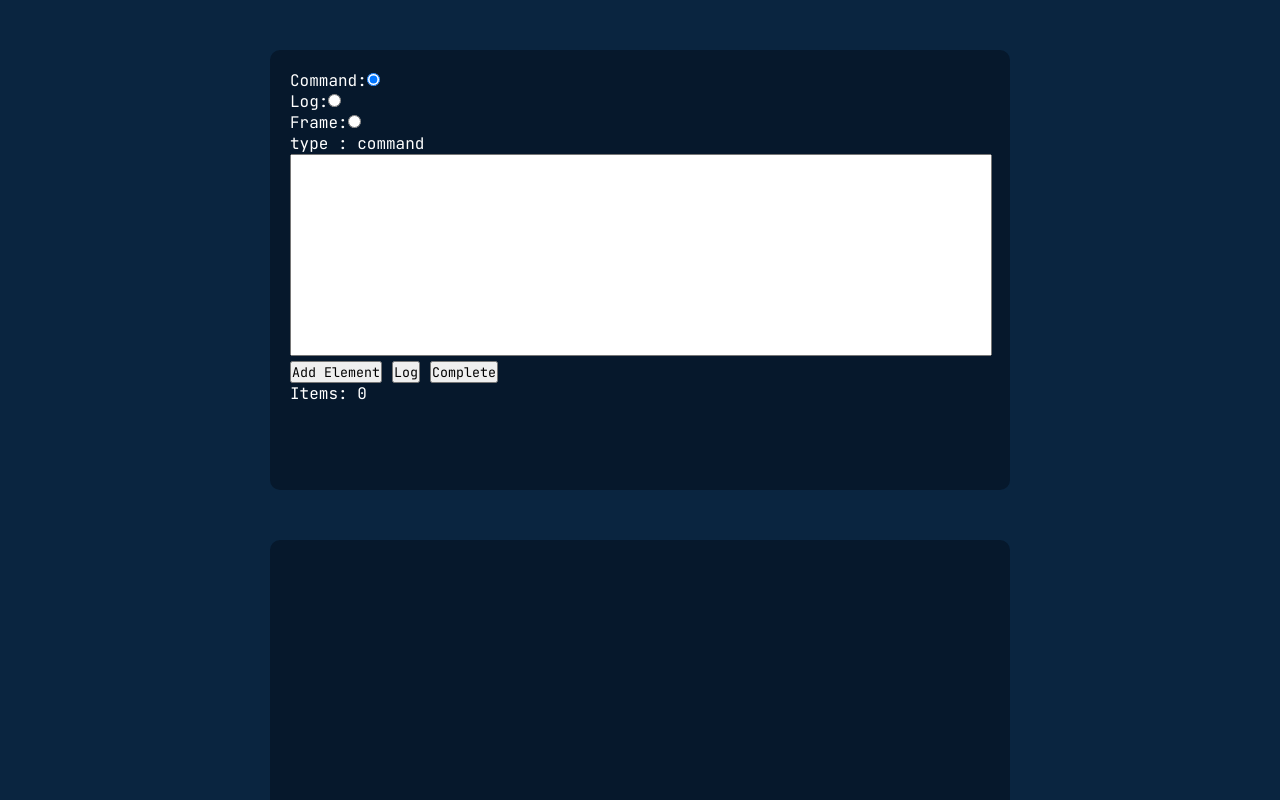
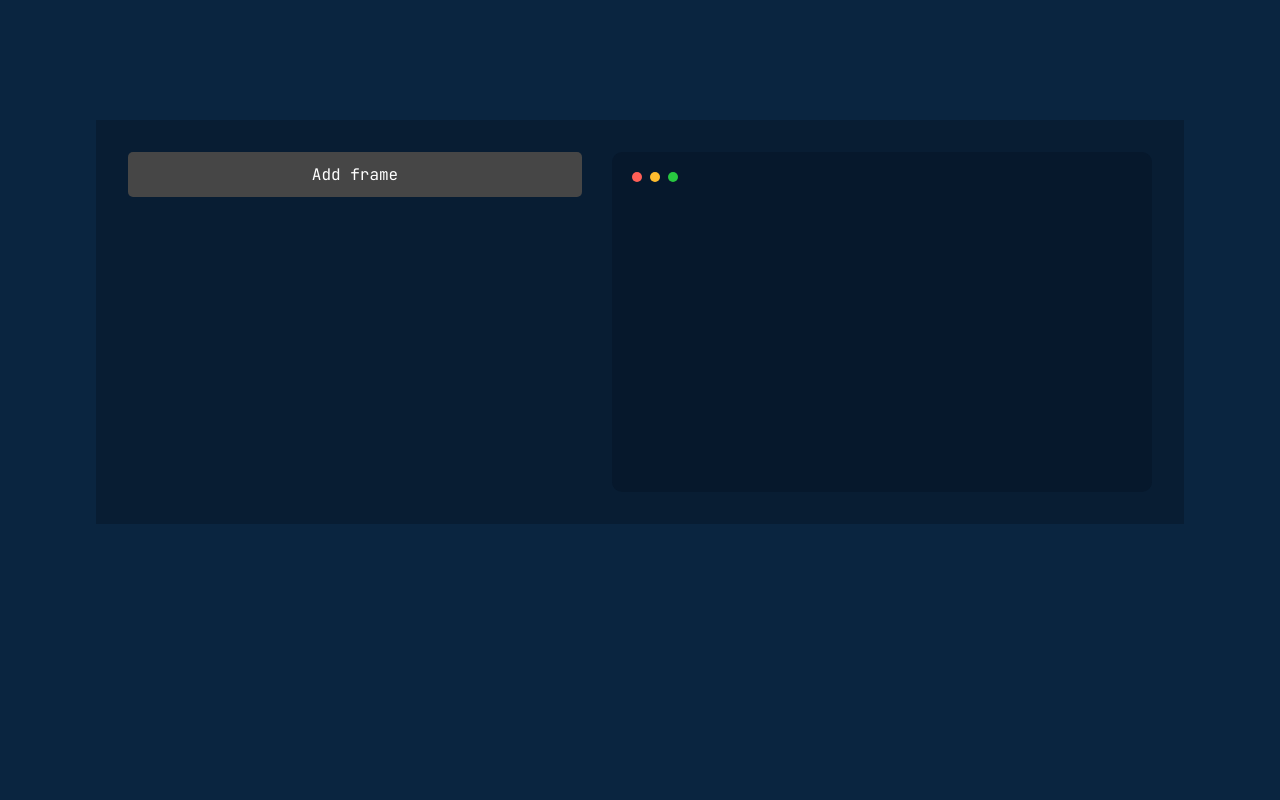
Before and after one commit to vlad-stohnii/cli-generator, a React (Create React App) app: page / in a window 1280 px wide. Shown: the top 800 px of the page. Built offline with nearby package versions, Linux system fonts and the light colour scheme.

Commit message:
redesign and refactor

```diff
--- a/package.json
+++ b/package.json
@@ -10,6 +10,7 @@
     "react": "^18.1.0",
     "react-dom": "^18.1.0",
     "react-scripts": "5.0.1",
+    "styled-components": "^5.3.5",
     "typescript": "^4.6.4"
   },
   "scripts": {
@@ -35,5 +36,8 @@
       "last 1 firefox version",
       "last 1 safari version"
     ]
+  },
+  "devDependencies": {
+    "@types/styled-components": "^5.1.25"
   }
 }
--- a/src/App.css
+++ b/src/App.css
@@ -13,6 +13,18 @@ button {
   margin-right: 10px;
 }
 
+.App {
+  display: flex;
+  flex-direction: row;
+  width: 1024px;
+  height: 500px;
+  margin: 120px auto;
+  background-color: #081d33;
+  justify-content: space-between;
+  align-items: center;
+}
+
+/*EDITOR*/
 .editor textarea {
   width: 100%;
   color: black;
@@ -20,14 +32,9 @@ button {
   resize: none;
 }
 
+/*TERMINAL*/
+.terminal__container {
 
-.terminal__container, .editor {
-  margin: 50px auto;
-  height: 400px;
-  width: 700px;
-  background-color: #06182c;
-  border-radius: 10px;
-  padding: 20px;
 }
 
 .cursor {
@@ -45,18 +52,6 @@ button {
   margin-left: 5px;
 }
 
-.log::before {
-  content: '> ';
-}
-.log-next-line {
-  margin-left: 20px;
-}
-
-.result {
-  color: lightgray;
-}
-
-
 @keyframes blink {
   50% {
     background-color: transparent;
--- a/src/App.tsx
+++ b/src/App.tsx
@@ -1,7 +1,10 @@
 import React, { useEffect, useState } from 'react';
 import './App.css';
 import ConsoleObject from './ConsoleObject';
-import Editor from './Editor';
+import styled from 'styled-components';
+import EditorSide from './components/EditorSide';
+import Dots from './components/Dots';
+import PlayButton from './components/PlayButton';
 
 type Data = (string | string[][])[]
 
@@ -10,6 +13,9 @@ function App() {
   const [trigger, setTrigger] = useState(false);
   const [index, setIndex] = useState(0);
   const rerenderFunc = () => setRerender(!rerender)
+
+  const [dataFromEditor, setDataFromEditor] = useState<any>(null);
+
   const [dataForRender, setDataForRender] = useState<Data>([])
   const [data, setData] = useState<Data>([]);
   const setTerminal = (data: any[]) => {
@@ -37,15 +43,61 @@ function App() {
 
 
   return (
-    <div className="App">
-      <Editor setTerminal={setTerminal}/>
-      <div className={'terminal__container'}>
+    <Application>
+      <EditorSide setDataFromEditor={setDataFromEditor} data={dataForRender}/>
+      <Terminal>
+        <StartButton onClick={() => {
+          let id = window.setTimeout(function() {}, 0);
+          while (id--) {
+            window.clearTimeout(id);
+          }
+          setTerminal(dataFromEditor)}}>
+          <PlayButton />
+        </StartButton>
+        <Dots/>
         {data.map((item, index) => {
           return <ConsoleObject key={index} setRerender={rerenderFunc} item={item} />;
         })}
-      </div>
-    </div>
+      </Terminal>
+    </Application>
   );
 }
 
+
+const StartButton = styled.button`
+position: absolute;
+  top: 0;
+  left: 0;
+  width: 100%;
+  height: 100%;
+  background: none;
+  border: none;
+  border-radius: 10px;
+  opacity: 0;
+  &:hover {
+    background: white;
+    opacity: 0.1;
+  }
+`
+
+const Terminal = styled.div`
+  position: relative;
+  height: 300px;
+  min-width: 500px;
+  background-color: #06182c;
+  border-radius: 10px;
+  padding: 20px;
+`
+const Application = styled.div`
+  display: flex;
+  flex-direction: row;
+  width: 1024px;
+  margin: 120px auto;
+  padding: 32px;
+  background-color: #081d33;
+  justify-content: center;
+  gap: 30px;
+  align-items: flex-start;
+`
+
 export default App;
--- a/src/Editor.tsx
+++ b/src/Editor.tsx
@@ -1,4 +1,5 @@
 import React, { useState } from 'react';
+import styled from 'styled-components';
 
 interface Props {
   setTerminal: (data: any[]) => void
@@ -6,14 +7,14 @@ interface Props {
 
 const Editor:React.FC<Props> = ({setTerminal}) => {
 
-  const [type, setType] = useState('command')
+  const [type, setType] = useState('prompt')
   const [result, setResult] = useState<any[]>([]);
   const [textarea, setTextarea] = useState<string>('');
   const [frameIndex, setFrameIndex] = useState<number>(0);
   const [frameArray, setFrameArray] = useState<string[][]>([])
   const renderFunc = () => {
     setTerminal(result)
-    setType('command');
+    setType('prompt');
     setResult([]);
     setTextarea('')
   }
@@ -52,28 +53,26 @@ const Editor:React.FC<Props> = ({setTerminal}) => {
   }
 
   const isDisabled = () => {
-    if(type === 'command' || type === 'log') {
+    if(type === 'prompt' || type === 'output') {
       return false
     }
-    return !(type === 'frame' && frameArray.length !== 0);
+    return !(type === 'frames' && frameArray.length !== 0);
 
   }
 
 
   const saveElement = () => {
-    if(type === 'command') {
+    if(type === 'prompt') {
       const com = "<c>" + textarea +"<c>"
       setResult([...result, com]);
       setTextarea('')
     }
-    if(type === 'log') {
+    if(type === 'output') {
       let tempArray = textarea.split('\n');
       setResult([...result, [tempArray.map(i => '<cons>' + i + '<cons>')]])
-      // const cons = "<cons>" + textarea +"<cons>"
-      // setResult([...result, cons]);
       setTextarea('')
     }
-    if(type === 'frame') {
+    if(type === 'frames') {
       let tempArray = [...frameArray];
       tempArray[frameIndex] = textarea.split('\n');
       setResult([...result, tempArray.map((frame) => frame.map(i => '<cons>' + i + '<cons>'))]);
@@ -83,34 +82,44 @@ const Editor:React.FC<Props> = ({setTerminal}) => {
     }
   }
    return (
-    <div className={'editor'}>
-      <div>
-        <div>
-          <label htmlFor={'com'}>Command:</label>
-          <input id={'com'} checked={type === 'command'} type='radio' name={'type'} value={'command'}  onChange={(e) => setType(e.target.value)}/>
-        </div>
-        <div>
-          <label htmlFor={'log'}>Log:</label>
-          <input id={'log'} checked={type === 'log'} type='radio' name={'type'} value={'log'} onChange={(e) => setType(e.target.value)}/>
-        </div>
-        <div>
-          <label htmlFor={'frame'}>Frame:</label>
-          <input id={'frame'} checked={type === 'frame'} type='radio' name={'type'} value={'frame'} onChange={(e) => setType(e.target.value)}/>
-        </div>
-      </div>
-      type : {type}
-      <textarea disabled={isDisabled()} value={textarea} onChange={(e) => setTextarea(e.target.value)}/>
-      <button onClick={saveElement}>Add Element</button>
-      <button onClick={() => console.log(result)}>Log</button>
-      <button onClick={renderFunc}>Complete</button>
-      {type === 'frame' && <>
-        <button onClick={addFrame}>Add Frame</button>
-        <button onClick={nextFrame}>Next Frame</button>
-        <button onClick={prevFrame}>Prev Frame</button>
-          Frames: {frameArray.length} Current: {isDisabled() ? 0:  frameIndex + 1}</>}
-      <div>Items: {result.length}</div>
-    </div>
+       <StyledEditor className={'editor'}>
+         <EditorTypes>
+           <TypesItem selected={type === 'prompt'} onClick={() => setType('prompt')}>
+             Prompt
+           </TypesItem>
+           <TypesItem selected={type === 'output'} onClick={() => setType('output')}>
+             Output
+           </TypesItem>
+           <TypesItem selected={type === 'frames'} onClick={() => setType('frames')}>
+             Frames
+           </TypesItem>
+         </EditorTypes>
+         <textarea disabled={isDisabled()} value={textarea} onChange={(e) => setTextarea(e.target.value)}/>
+         <button onClick={saveElement}>Add Element</button>
+         {/*<button onClick={renderFunc}>Complete</button>*/}
+         {type === 'frames' && <>
+           <button onClick={addFrame}>Add Frame</button>
+           <button onClick={nextFrame}>Next Frame</button>
+           <button onClick={prevFrame}>Prev Frame</button>
+         </>}
+       </StyledEditor>
   );
 };
 
+const StyledEditor = styled.div`
+  margin-left: 30px;
+`
+const EditorTypes = styled.div`
+  display: flex;
+  flex-direction: row;
+  width: 100%;
+  justify-content: space-around;
+`
+
+const TypesItem = styled.div<{selected: boolean}>`
+  width: 100%;
+  text-align: center;
+  background: ${({selected}) => selected ? '#4d4d4d' : '#8d8d8d'};
+`
+
 export default Editor;
--- a/src/FrameRender.tsx
+++ b/src/FrameRender.tsx
@@ -17,7 +17,7 @@ const FrameRender:React.FC<Props> = ({item, setRerender}) => {
   }
   useEffect(() => {
     let content: any[] = []
-    item[frameIndex].map((i) => {
+    item[frameIndex].forEach((i) => {
       const consoleText = i.match(/<cons>((?!<c>|<res>|<cons>).)*<cons>/g)
         if(consoleText) {
           content.push(consoleText[0].split('<cons>')[1])
--- a/src/Writer.tsx
+++ b/src/Writer.tsx
@@ -35,7 +35,7 @@ const Writer: React.FC<Props> = ({setIsRerender, content = ''}) => {
   }, [typedSuperpower])
   return (
       <div className={'command-line'}>
-          $<span className={'command'}>
+          ~ <span className={'command'}>
             {typedSuperpower}
         <span ref={cursor} className={'cursor'}>&nbsp;</span>
           </span>
--- /dev/null
+++ b/src/components/Dots.tsx
@@ -0,0 +1,26 @@
+import React from 'react';
+import styled from 'styled-components';
+
+const Dots = () => {
+  return (
+    <DotsStyle>
+      <div style={{background: '#ff5f57'}}/>
+      <div style={{background: '#febc2e'}}/>
+      <div style={{background: '#28c840'}}/>
+    </DotsStyle>
+  );
+};
+
+const DotsStyle = styled.div`
+  display: flex;
+  margin-bottom: 8px;
+  flex-direction: row;
+  gap: 8px;
+  div {
+    width: 10px;
+    height: 10px;
+    border-radius: 50%;
+  }
+`
+
+export default Dots;
--- /dev/null
+++ b/src/components/EditItem.tsx
@@ -0,0 +1,74 @@
+import React, { useState } from 'react';
+import styled from 'styled-components';
+import NewEditor from './NewEditor';
+
+interface Props {
+  item: any;
+  setData: React.Dispatch<React.SetStateAction<any[]>>;
+  itemId: number;
+  data: any;
+}
+
+const EditItem: React.FC<Props> = ({ item, setData, data, itemId }) => {
+  let renderedItem: any;
+
+  const [isEditing, setIsEditing] = useState(false);
+
+  if (typeof item === 'string') {
+    const com = item.match(/<c>((?!<cons>|<res>|<c>).)*<c>/g);
+    if (com)
+      renderedItem = '~ ' + com[0].split('<c>')[1];
+  } else {
+    renderedItem = [];
+    item.forEach((i: any) => {
+      let temp: any[] = [];
+      i.forEach((text: any) => {
+        const consoleText = text.match(/<cons>((?!<c>|<res>|<cons>).)*<cons>/g);
+        if (consoleText) {
+          temp.push(consoleText[0].split('<cons>')[1]);
+        }
+      });
+      renderedItem.push(temp);
+    });
+  }
+  return (
+    <>
+      {isEditing && <NewEditor close={() => setIsEditing(false)} data={data} setData={setData} />}
+      {!isEditing && <Block>
+        <BlockContent>
+          {typeof renderedItem === 'string' && renderedItem}
+          {typeof renderedItem === 'object' && renderedItem.length === 1 && renderedItem.map((item: any) =>
+            <div>{item.map((i: any) => <div>{i}</div>)}</div>)}
+          {typeof renderedItem === 'object' && renderedItem.length > 1 && renderedItem.map((item: any) =>
+            <Frame>{item.map((i: any) => <div>{i}</div>)}</Frame>)}
+        </BlockContent>
+        <div onClick={() => setData(() => {
+          const newArr = [...data];
+          newArr.splice(itemId, 1);
+          return newArr;
+        })}>Del
+        </div>
+        {/*<div onClick={() => setIsEditing(true)}>Edit</div>*/}
+      </Block>}
+    </>
+  );
+};
+
+const Frame = styled.div`
+  border: 1px solid grey;
+  margin-bottom: 8px;
+`;
+
+
+const Block = styled.div`
+  display: flex;
+  justify-content: space-between;
+  padding: 12px;
+  width: auto;
+  margin-bottom: 8px;
+  border: 1px solid #fff;
+`;
+const BlockContent = styled.div`
+  width: 100%;
+`;
+export default EditItem;
--- /dev/null
+++ b/src/components/EditorSide.tsx
@@ -0,0 +1,45 @@
+import React, { useEffect, useState } from 'react';
+import NewEditor from './NewEditor';
+import styled from 'styled-components';
+import EditItem from './EditItem';
+interface Props {
+  data: any;
+  setDataFromEditor: React.Dispatch<any>;
+}
+
+
+
+const EditorSide: React.FC<Props> = ({setDataFromEditor}) => {
+  const [isAdding, setIsAdding] = useState(false);
+  const [data, setData] = useState<any[]>([]);
+  const toggle = () => {
+    setIsAdding(!isAdding)
+  }
+  useEffect(() => {
+    setDataFromEditor(data);
+  },[data])
+  return (
+    <Editor>
+      {data.map((i: any, index) => <EditItem setData={setData} item={i} itemId={index} data={data} key={index}/>)}
+      {isAdding && <NewEditor data={data} setData={setData} close={toggle}/>}
+      {!isAdding && <Item onClick={toggle}>Add frame</Item>}
+    </Editor>
+  );
+};
+
+
+const Editor = styled.div`
+  width: 100%;
+`
+
+
+const Item = styled.div`
+  text-align: center;
+  background: #464646;
+  color: #fff;
+  padding: 12px;
+  border: none  ;
+  border-radius: 5px;
+`
+
+export default EditorSide;
--- /dev/null
+++ b/src/components/NewEditor.tsx
@@ -0,0 +1,125 @@
+import React, { useEffect, useState } from 'react';
+import styled from 'styled-components';
+
+interface Props {
+  close: () => void,
+  data: any,
+  setData: React.Dispatch<React.SetStateAction<any[]>>
+}
+
+const NewEditor: React.FC<Props> = ({ close, data, setData }) => {
+
+  const [type, setType] = useState('prompt');
+  const [textarea, setTextarea] = useState<string>('');
+  const [frameIndex, setFrameIndex] = useState<number>(0);
+  const [frameList, setFrameList] = useState<string[][]>([]);
+
+  const onChangeFrame = (e: React.ChangeEvent<HTMLTextAreaElement>, key: number) => {
+    let tempArray = [...frameList];
+    tempArray[key] = (e.target.value).split('\n');
+    setFrameList(tempArray)
+  }
+
+  useEffect(() => {
+    setTextarea('');
+    if (type === 'frames') {
+      setFrameIndex(1);
+    }
+  }, [type]);
+  useEffect(() => {
+    if (frameIndex === 1) {
+      setFrameList([[]]);
+    } else {
+      setFrameList([...frameList, []]);
+    }
+  }, [frameIndex]);
+
+  const saveElement = () => {
+    if (type === 'prompt') {
+      const com = '<c>' + textarea + '<c>';
+      setData([...data, com]);
+      setTextarea('');
+    }
+    if (type === 'output') {
+      let tempArray = textarea.split('\n');
+      setData([...data, [tempArray.map(i => '<cons>' + i + '<cons>')]]);
+      setTextarea('');
+    }
+    if (type === 'frames') {
+      setData([...data, frameList.map((frame) => frame.map(i => '<cons>' + i + '<cons>'))]);
+      setTextarea('');
+      setFrameIndex(1);
+    }
+  };
+
+  return (
+    <StyledEditor>
+      <EditorTypes>
+        <TypesItem selected={type === 'prompt'} onClick={() => setType('prompt')}>
+          Prompt
+        </TypesItem>
+        <TypesItem selected={type === 'output'} onClick={() => setType('output')}>
+          Output
+        </TypesItem>
+        <TypesItem selected={type === 'frames'} onClick={() => setType('frames')}>
+          Frames
+        </TypesItem>
+      </EditorTypes>
+      {}
+      {type === 'frames' ? frameList.map((frame, key) => <textarea value={frame.join('\n')}
+                                                                   onChange={(e) => onChangeFrame(e,key)} />) :
+        <textarea value={textarea} onChange={(e) => setTextarea(e.target.value)} />}
+      {type === 'frames' && <SaveButton onClick={() => {
+        setFrameIndex(frameIndex + 1);
+      }
+      }>+</SaveButton>}
+      <SaveButton onClick={() => {
+        saveElement();
+        close();
+      }}>Save</SaveButton>
+    </StyledEditor>
+  );
+};
+
+const StyledEditor = styled.div`
+  width: 100%;
+  display: flex;
+  flex-direction: column;
+
+  textarea {
+    padding: 12px;
+    border: none;
+    color: black;
+    height: 88px;
+    font-size: 16px;
+    resize: none;
+  }
+`;
+const EditorTypes = styled.div`
+  display: flex;
+  flex-direction: row;
+  width: 100%;
+  justify-content: space-around;
+`;
+
+const SaveButton = styled.button`
+  width: 100%;
+  cursor: pointer;
+  padding: 12px;
+  border: none;
+  border-bottom: 1px solid grey;
+
+  &:hover {
+    opacity: 0.9;
+  }
+`;
+
+const TypesItem = styled.div<{ selected: boolean }>`
+  width: 100%;
+  padding-top: 12px;
+  padding-bottom: 12px;
+  text-align: center;
+  background: ${({ selected }) => selected ? '#4d4d4d' : '#8d8d8d'};
+`;
+
+export default NewEditor;
--- /dev/null
+++ b/src/components/PlayButton.tsx
@@ -0,0 +1,56 @@
+import React from 'react';
+import styled from 'styled-components';
+
+const PlayButton = () => {
+  return (
+    <Play>
+      <svg version='1.1' id='Layer_1' xmlns='http://www.w3.org/2000/svg' xmlnsXlink='http://www.w3.org/1999/xlink'
+           x='0px'
+           y='0px'
+           viewBox='0 0 386.972 386.972' xmlSpace='preserve'>
+        <path d='M25.99,0v386.972l334.991-193.486L25.99,0z M55.99,51.972l245.009,141.514L55.99,335V51.972z' />
+        <g>
+        </g>
+        <g>
+        </g>
+        <g>
+        </g>
+        <g>
+        </g>
+        <g>
+        </g>
+        <g>
+        </g>
+        <g>
+        </g>
+        <g>
+        </g>
+        <g>
+        </g>
+        <g>
+        </g>
+        <g>
+        </g>
+        <g>
+        </g>
+        <g>
+        </g>
+        <g>
+        </g>
+        <g>
+        </g>
+      </svg>
+    </Play>
+  );
+};
+
+const Play = styled.div`
+  width: 100px;
+  height: 100px;
+  position: absolute;
+  top: 50%;
+  left: 50%;
+  transform: translate(-50%, -50%);
+`
+
+export default PlayButton;
```
Also changed, not shown: 1 other file (tests, documents, lock files or other folders).
